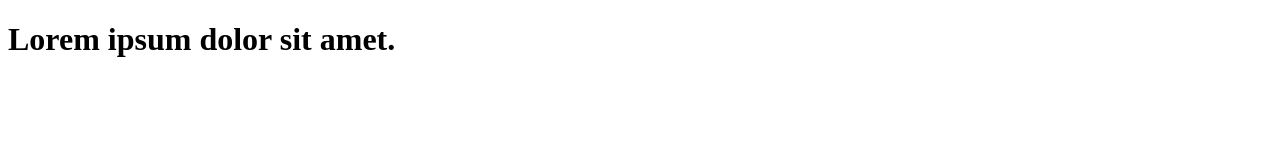
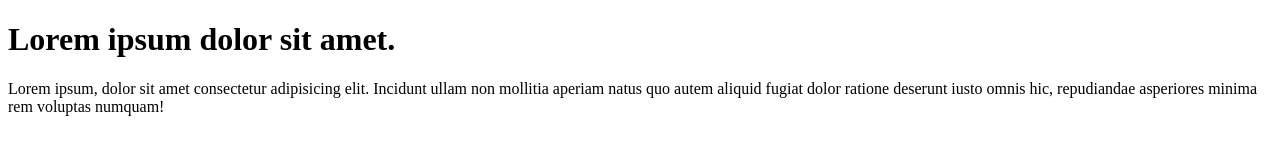
Before and after one commit to The-Caterpillar/learn-git, a plain HTML site: page index.html in a window 1280 px wide. Drawn offline with Linux system fonts and the light colour scheme.

Commit message:
some p added

```diff
--- a/index.html
+++ b/index.html
@@ -9,5 +9,8 @@
     <h1>
         Lorem ipsum dolor sit amet.
     </h1>
+    <p>
+        Lorem ipsum, dolor sit amet consectetur adipisicing elit. Incidunt ullam non mollitia aperiam natus quo autem aliquid fugiat dolor ratione deserunt iusto omnis hic, repudiandae asperiores minima rem voluptas numquam!
+    </p>
 </body>
 </html>
```
